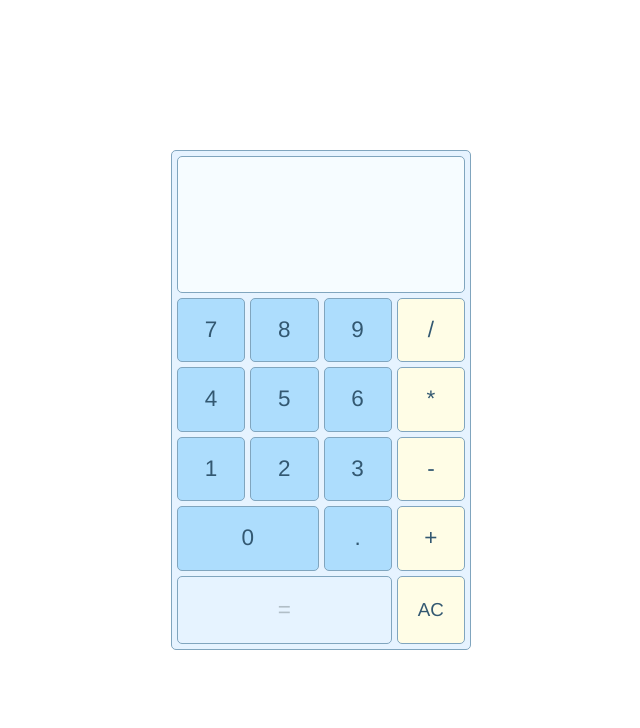
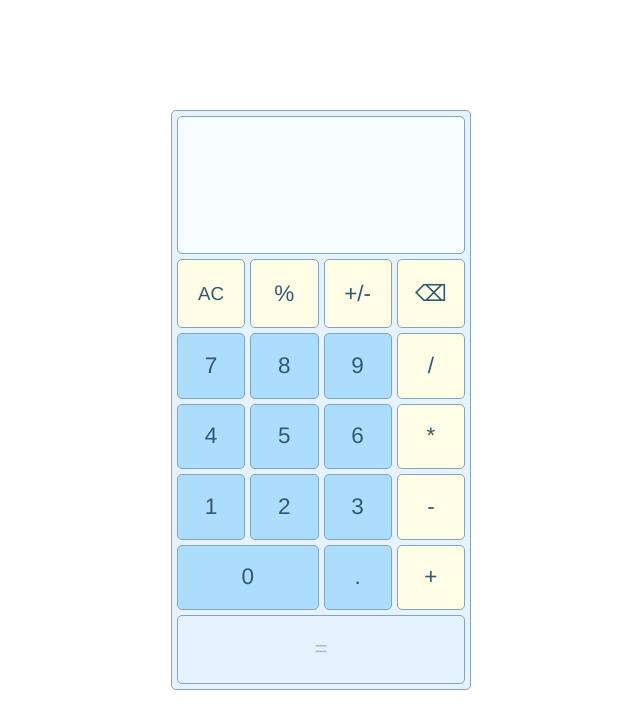
Before and after one commit to shtabyl/calculator, a plain HTML site: page index.html in a window 1280 px wide. Shown: the whole page, without its empty margins (319-959 px from the left). Drawn offline with Linux system fonts and the light colour scheme.

Commit message:
Add modificator buttons

```diff
--- a/index.html
+++ b/index.html
@@ -23,6 +23,12 @@
                 </div>
                 <div class="display__result"></div>
             </div>
+            <div class="keys__top-row">
+                <button class="keys_modificator button button_clear">AC</button>
+                <button class="keys_modificator button button_percent">%</button>
+                <button class="keys_modificator button button_negative">+/-</button>
+                <button class="keys_modificator button button_backspace">⌫</button>
+            </div>
             <div class="keys__numbers-box numbers">
                 <button class="button button_number">7</button>
                 <button class="button button_number">8</button>
@@ -37,13 +43,13 @@
                 <button class="button button_number button_point">.</button>
             </div>
             <div class="keys__operators-box">
-                <button class="button button_operator button_button">/</button>
+                <button class="button button_operator button_div">/</button>
                 <button class="button button_operator button_mul">*</button>
                 <button class="button button_operator button_sub">-</button>
                 <button class="button button_operator button_add">+</button>
             </div>
             <button class="keys__result button button_result" disabled>=</button>
-            <button class="keys_clear button button_clear">AC</button>
+            <!-- <button class="keys_clear button button_clear">AC</button> -->
         </div>
     </div>
 </body>
--- a/style.css
+++ b/style.css
@@ -41,13 +41,13 @@ body  {
 
 .calculator {
     width: 300px;
-    min-height: 500px;
+    min-height: 580px;
     border: 1px solid var(--clr-border);
     border-radius: 5px;
     background-color: rgb(230, 243, 255);
     display: grid;
     grid-template-columns: repeat(4, 1fr);
-    grid-template-rows: 2fr 4fr 1fr;
+    grid-template-rows: 2fr 1fr 4fr 1fr;
     gap: 5px;
     padding: 5px;
 }
@@ -109,6 +109,14 @@ body  {
     gap: 5px;
 }
 
+.keys__top-row {
+    grid-row: 2 / 3;
+    grid-column: 1 / -1;
+    display: grid;
+    grid-template-columns: repeat(4, 1fr);
+    gap: 5px;
+}
+
 .button {
     color: var(--clr-dark);
     border: 1px solid var(--clr-border);
@@ -148,7 +156,7 @@ body  {
 }
 
 .button_result {
-    grid-column: 1 / 4;
+    grid-column: 1 / -1;
 }
 
 .button_clear {
```
